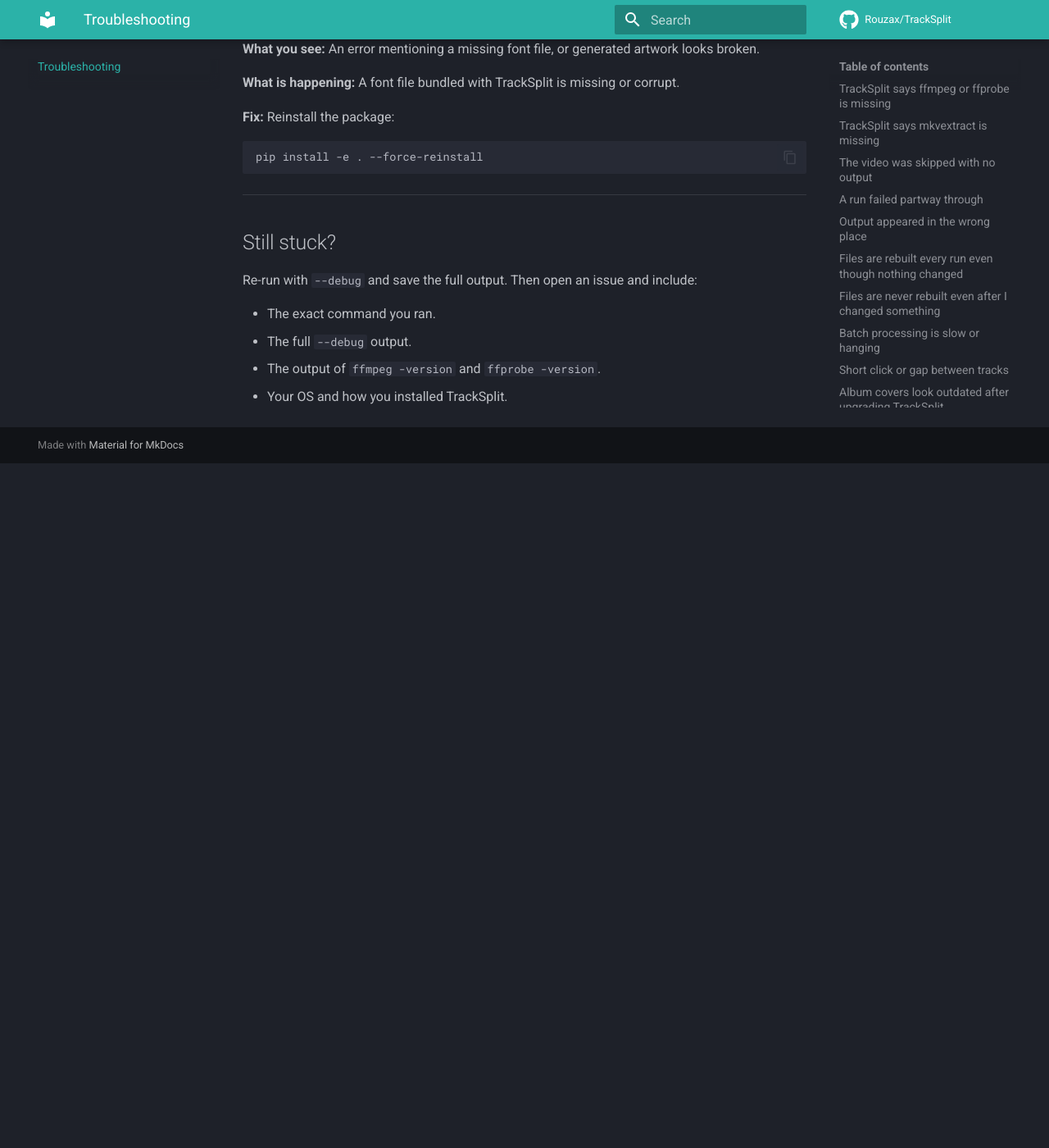
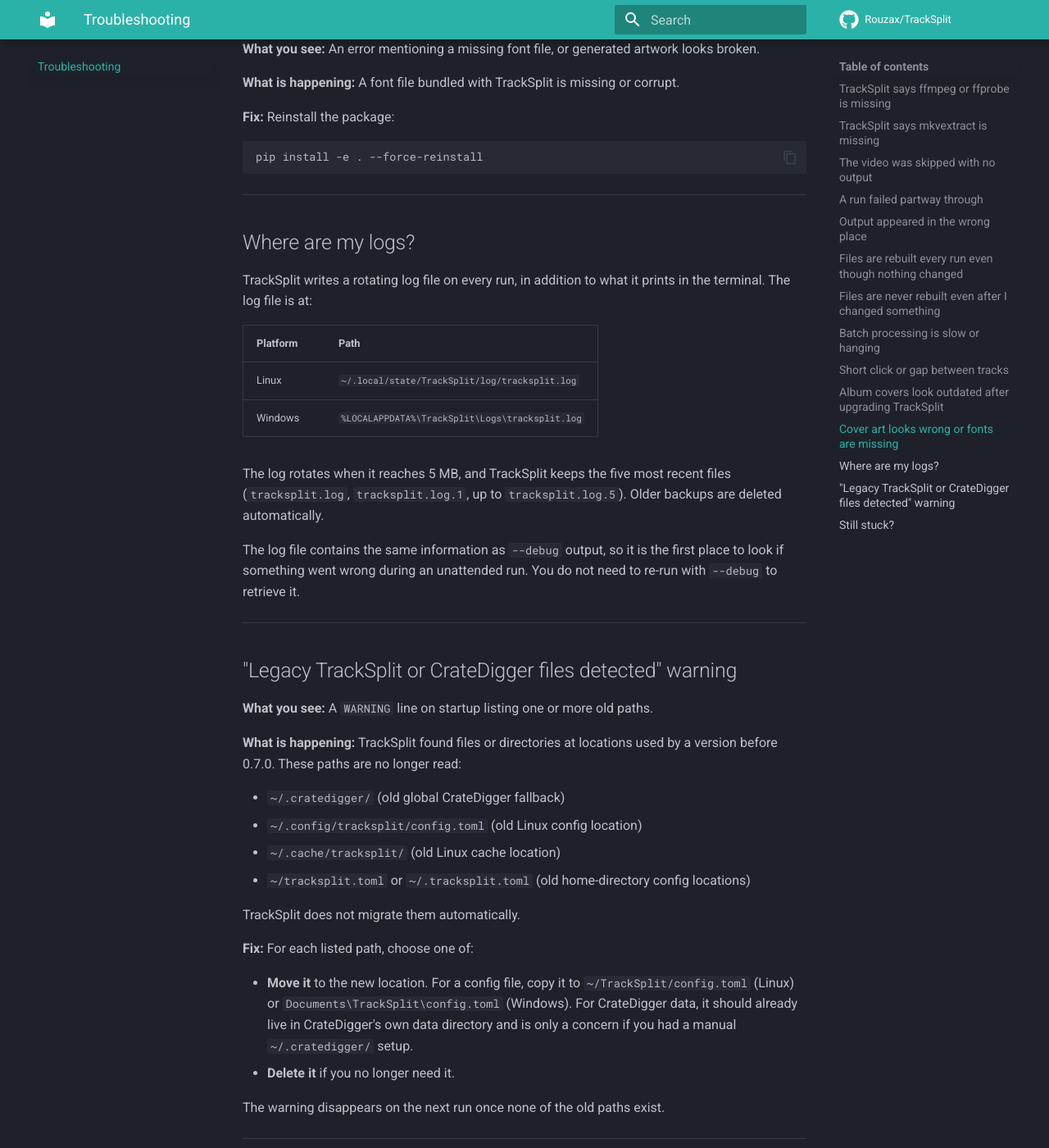
Before and after one commit to Rouzax/TrackSplit, an MkDocs documentation site: the page built from docs/troubleshooting.md, in a window 1280 px wide and 1400 px high, scrolled down 5283 px. Shown: the whole window at 82% size. Built offline with MkDocs 1.6.1 and Material for MkDocs 9.7.7, drawn with Linux system fonts in a browser that asks for light colours; comment, search, counter and statistics services are not loaded; before the commit the page ends 5848 px from its top, so only the background shows below that.

Commit message:
docs(troubleshooting): add log file and legacy-path sections; update cache path
Update the update-check cache path table in docs/usage.md to use the new
casing and subfolder (TrackSplit/Cache). Add two new sections to
docs/troubleshooting.md: one documenting the rotating log file location and
rotation policy, and one explaining the legacy-path startup warning and how
to resolve it.

```diff
--- a/docs/troubleshooting.md
+++ b/docs/troubleshooting.md
@@ -179,6 +179,43 @@
 
 ---
 
+## Where are my logs?
+
+TrackSplit writes a rotating log file on every run, in addition to what it prints in the terminal. The log file is at:
+
+| Platform | Path |
+|---|---|
+| Linux | `~/.local/state/TrackSplit/log/tracksplit.log` |
+| Windows | `%LOCALAPPDATA%\TrackSplit\Logs\tracksplit.log` |
+
+The log rotates when it reaches 5 MB, and TrackSplit keeps the five most recent files (`tracksplit.log`, `tracksplit.log.1`, up to `tracksplit.log.5`). Older backups are deleted automatically.
+
+The log file contains the same information as `--debug` output, so it is the first place to look if something went wrong during an unattended run. You do not need to re-run with `--debug` to retrieve it.
+
+---
+
+## "Legacy TrackSplit or CrateDigger files detected" warning
+
+**What you see:** A `WARNING` line on startup listing one or more old paths.
+
+**What is happening:** TrackSplit found files or directories at locations used by a version before 0.7.0. These paths are no longer read:
+
+- `~/.cratedigger/` (old global CrateDigger fallback)
+- `~/.config/tracksplit/config.toml` (old Linux config location)
+- `~/.cache/tracksplit/` (old Linux cache location)
+- `~/tracksplit.toml` or `~/.tracksplit.toml` (old home-directory config locations)
+
+TrackSplit does not migrate them automatically.
+
+**Fix:** For each listed path, choose one of:
+
+- **Move it** to the new location. For a config file, copy it to `~/TrackSplit/config.toml` (Linux) or `Documents\TrackSplit\config.toml` (Windows). For CrateDigger data, it should already live in CrateDigger's own data directory and is only a concern if you had a manual `~/.cratedigger/` setup.
+- **Delete it** if you no longer need it.
+
+The warning disappears on the next run once none of the old paths exist.
+
+---
+
 ## Still stuck?
 
 Re-run with `--debug` and save the full output. Then open an issue and include:
```
Also changed, not shown: docs/usage.md (+2 -2 lines).
